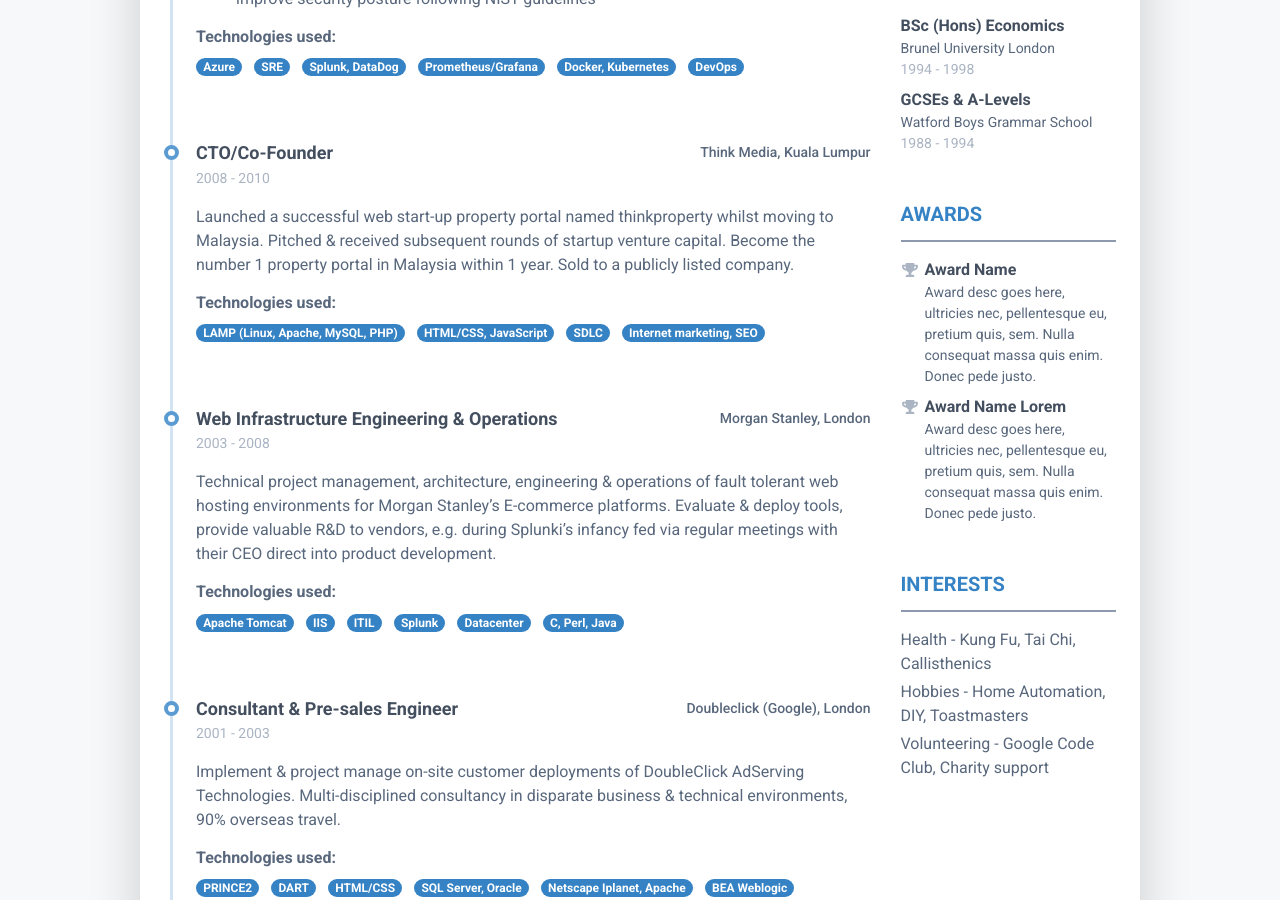
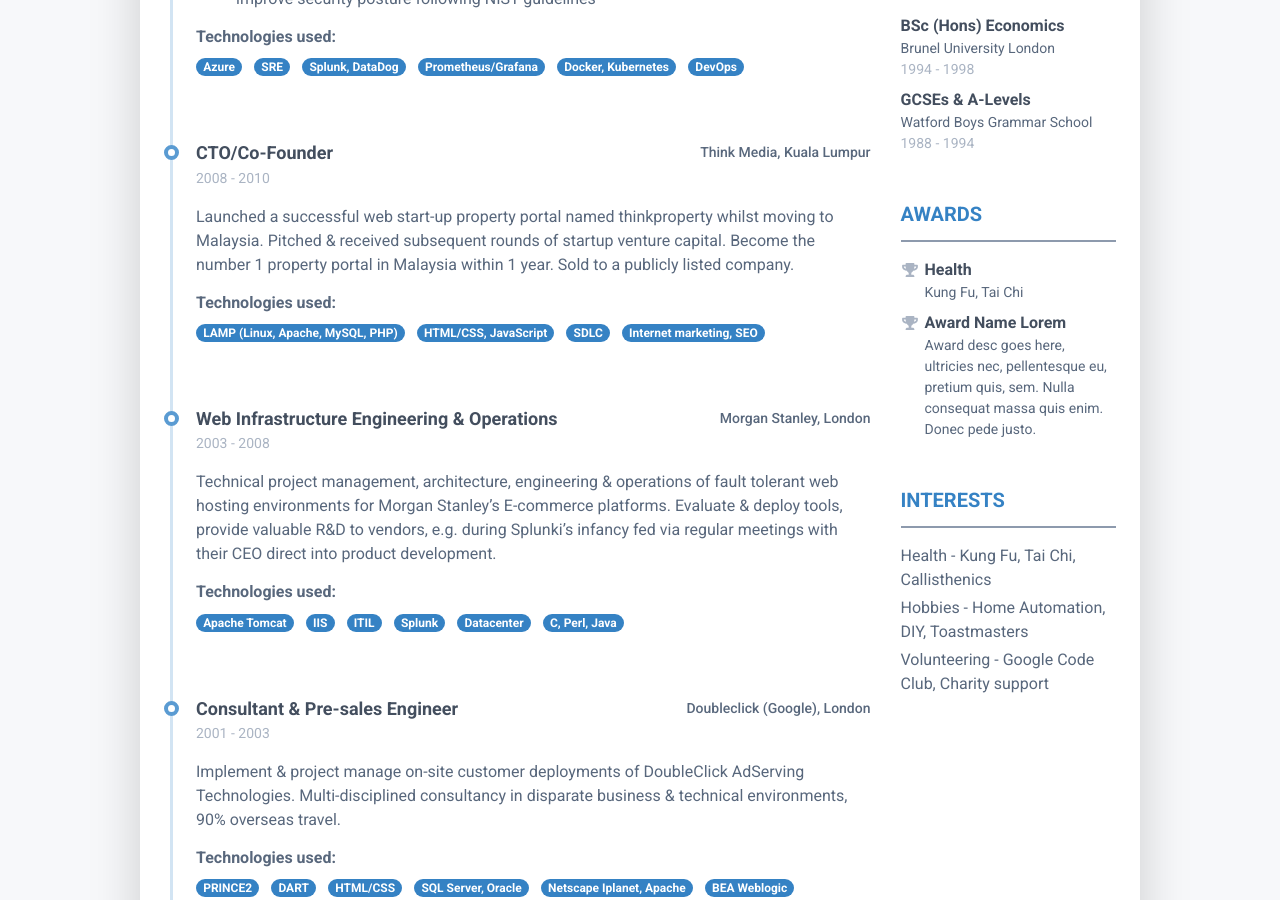
Before and after one commit to Hamy200/resume, a Jekyll site: the page built from index.markdown, in a window 1280 px wide and 900 px high, scrolled down 902 px. Built offline with Jekyll 4.4.1, drawn with Linux system fonts in a browser that asks for light colours; nearby versions of some CDN libraries.

Commit message:
summary#

```diff
--- a/_data/data.yml
+++ b/_data/data.yml
@@ -122,10 +122,9 @@ experiences:
       - Unicenter TNG
 
 awards:
-  - name: Award Name
+  - name: Health
     description: |
-      Award desc goes here, ultricies nec, pellentesque
-      eu, pretium quis, sem. Nulla consequat massa quis enim. Donec pede justo.
+      Kung Fu, Tai Chi
   - name: Award Name Lorem
     description: |
       Award desc goes here, ultricies nec, pellentesque
```
Also changed, not shown: 1 other file.
